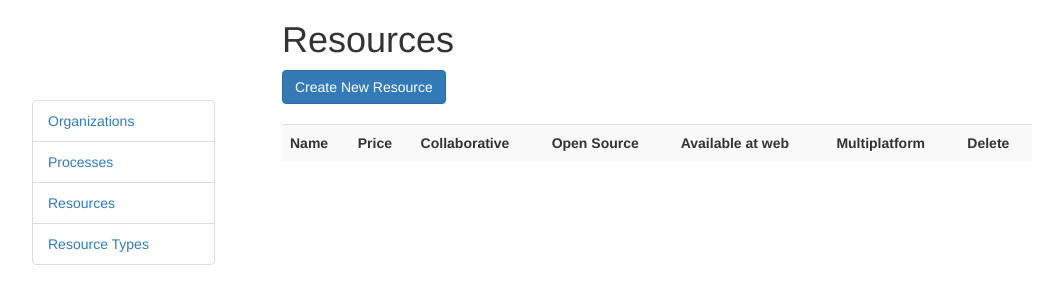
After one commit to Biazus/master, a Django app: template resources/templates/resources/resource_list.html in a window 1280 px wide. The commit adds this page. Shown: the top 304 px of the page, without its empty margins (38-1078 px from the left). Run offline with Django 3.2, Linux system fonts and the light colour scheme; the template is opened without the code that fills it, so the values that code supplies are empty; some libraries are stand-ins or nearby versions.

Commit message:
Renomeia product para recurso

```diff
--- a/core/templates/sidebar.html
+++ b/core/templates/sidebar.html
@@ -1,6 +1,6 @@
 <ul class="list-group">
   <li class="list-group-item"><a href="{% url "profiles:organization_list" %}" >Organizations</a></li>
   <li class="list-group-item"><a href="{% url "profiles:process_list" %}" >Processes</a></li>
-  <li class="list-group-item"><a href="{% url "resources:product_list" %}" >Products</a></li>
-  <li class="list-group-item"><a href="{% url "resources:resource_type_list" %}" >App Types</a></li>
+  <li class="list-group-item"><a href="{% url "resources:resource_list" %}" >Resources</a></li>
+  <li class="list-group-item"><a href="{% url "resources:resource_type_list" %}" >Resource Types</a></li>
 </ul>
--- a/profiles/models.py
+++ b/profiles/models.py
@@ -6,7 +6,7 @@ from resources.models import ResourceType
 class Organization(models.Model):
     name = models.CharField(verbose_name='Name', max_length=30,)
     suite = models.ManyToManyField(
-        'resources.Product', verbose_name='Application Suite', blank=True,
+        'resources.Resource', verbose_name='Application Suite', blank=True,
     )
     accuracy = models.FloatField('Accuracy', blank=True, null=True,)
 
--- a/resources/models.py
+++ b/resources/models.py
@@ -1,9 +1,13 @@
 from django.db import models
 
 
-class Product(models.Model):
+class Resource(models.Model):
     name = models.CharField(verbose_name='Name', max_length=255, unique=True)
     price = models.DecimalField(max_digits=8, decimal_places=2)
+    open_source = models.BooleanField(default=False)
+    collaborative = models.BooleanField(default=False)
+    available_web = models.BooleanField(default=False)
+    multiplatform = models.BooleanField(default=False)
 
     def __unicode__(self):
         return self.name
--- a/resources/templates/resources/product_form.html
+++ b/resources/templates/resources/resource_form.html
@@ -1,6 +1,10 @@
 {% extends 'base.html' %}
 {% block content %}
-<h1>Product "{{form.instance.name}}"</h1>
+{% if form.instance.id %}
+<h1>Resource "{{form.instance.name}}"</h1>
+{% else %}
+<h1> New Resource </h1>
+{% endif%}
   <form method="post" enctype="multipart/form-data">
     {% csrf_token %}
     {{ form.as_p }}
--- /dev/null
+++ b/resources/templates/resources/resource_list.html
@@ -0,0 +1,34 @@
+{% extends 'base.html' %}
+{% block content %}
+  <h1>Resources</h1>
+  <a href="{% url "resources:resource_new" %}" class="btn btn-primary">Create New Resource</a>
+  <br>
+  <br>
+  <table class="table table-striped">
+    <tr>
+        <th>Name</th>
+        <th>Price</th>
+        <th>Collaborative</th>
+        <th>Open Source</th>
+        <th>Available at web</th>
+        <th>Multiplatform</th>
+        <th>Delete</th>
+    </tr>
+    {% for resource in object_list %}
+    <tr>
+        <td><a href="{% url "resources:resource_edit" resource.id %}">{{ resource.name }}</a></td>
+        {% if resource.price > 0 %}
+            <td> R${{ resource.price }} </td>
+        {% else %}
+            <td> Free </td>
+        {% endif %}
+        <td> {{ resource.collaborative|yesno:"Yes,No" }} </td>
+        <td> {{ resource.open_source|yesno:"Yes,No"  }} </td>
+        <td> {{ resource.available_web|yesno:"Yes,No"  }} </td>
+        <td> {{ resource.multiplatform|yesno:"Yes,No"  }} </td>
+        <td><a href="{% url "resources:resource_delete" resource.id %}">X</a></td>
+    </tr>
+  {% endfor %}
+  </table>
+  <br>
+{% endblock %}
```
Also changed, not shown: resources/templates/resources/product_list.html (deleted, +0 -22 lines), resources/urls.py (+4 -4 lines), resources/views.py (+14 -14 lines), profiles/migrations/0008_auto_20181027_1212.py (added), resources/migrations/0004_auto_20181027_1212.py (added), resources/migrations/0005_auto_20181027_1219.py (added), resources/templates/resources/resource_confirm_delete.html (renamed from resources/templates/resources/product_confirm_delete.html).
